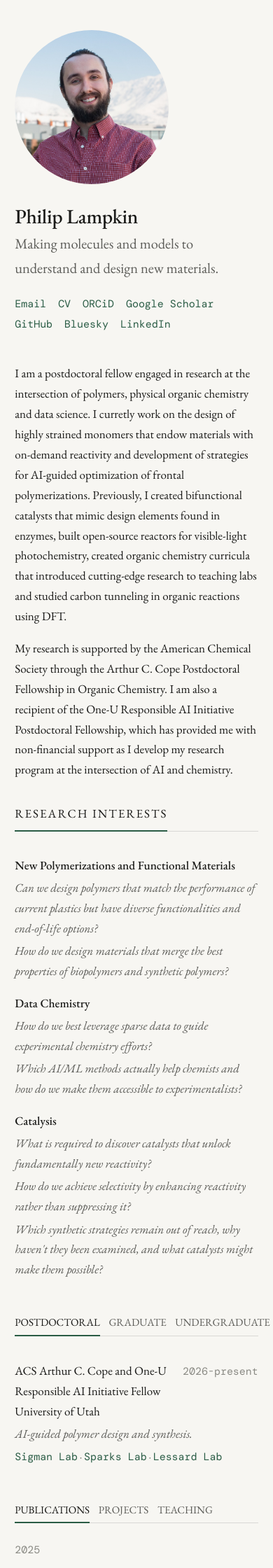
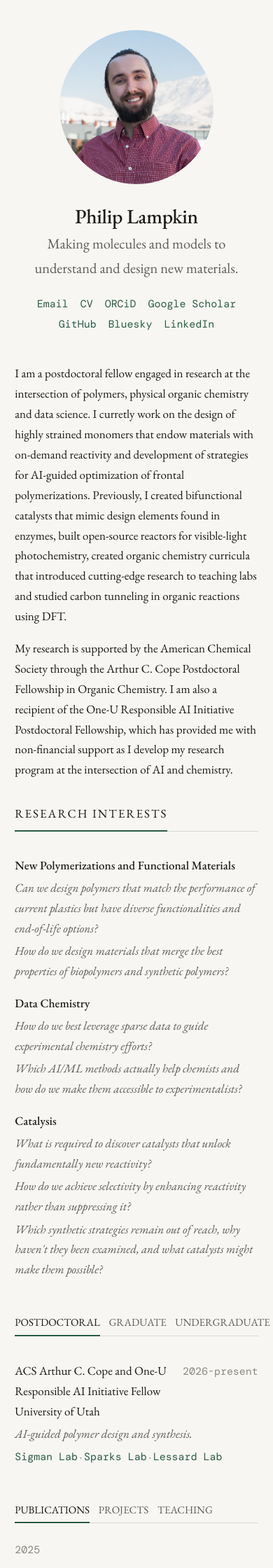
Before and after one commit to plampkin/plampkin.github.io, a Jekyll site: the page built from index.html, in a window 390 px wide. Shown: the top 2240 px of the page at 70% size. Built offline with Jekyll 4.4.1, drawn with Linux system fonts in a browser that asks for light colours.

Commit message:
center justify header on mobile

```diff
--- a/assets/css/style.css
+++ b/assets/css/style.css
@@ -271,7 +271,9 @@ footer {
 
 @media (max-width: 600px) {
   .page { padding: 2.5rem 1.25rem 4rem; }
-  header { flex-direction: column; align-items: flex-start; }
+  header { flex-direction: column; align-items: center; }
+  .header-text { align-items: center; text-align: center; }
+  .links { justify-content: center; }
   .name { font-size: 1.7rem; }
   .tab-btn { font-size: 0.88rem; letter-spacing: 0; margin-right: 0.75rem; }
 }
```
